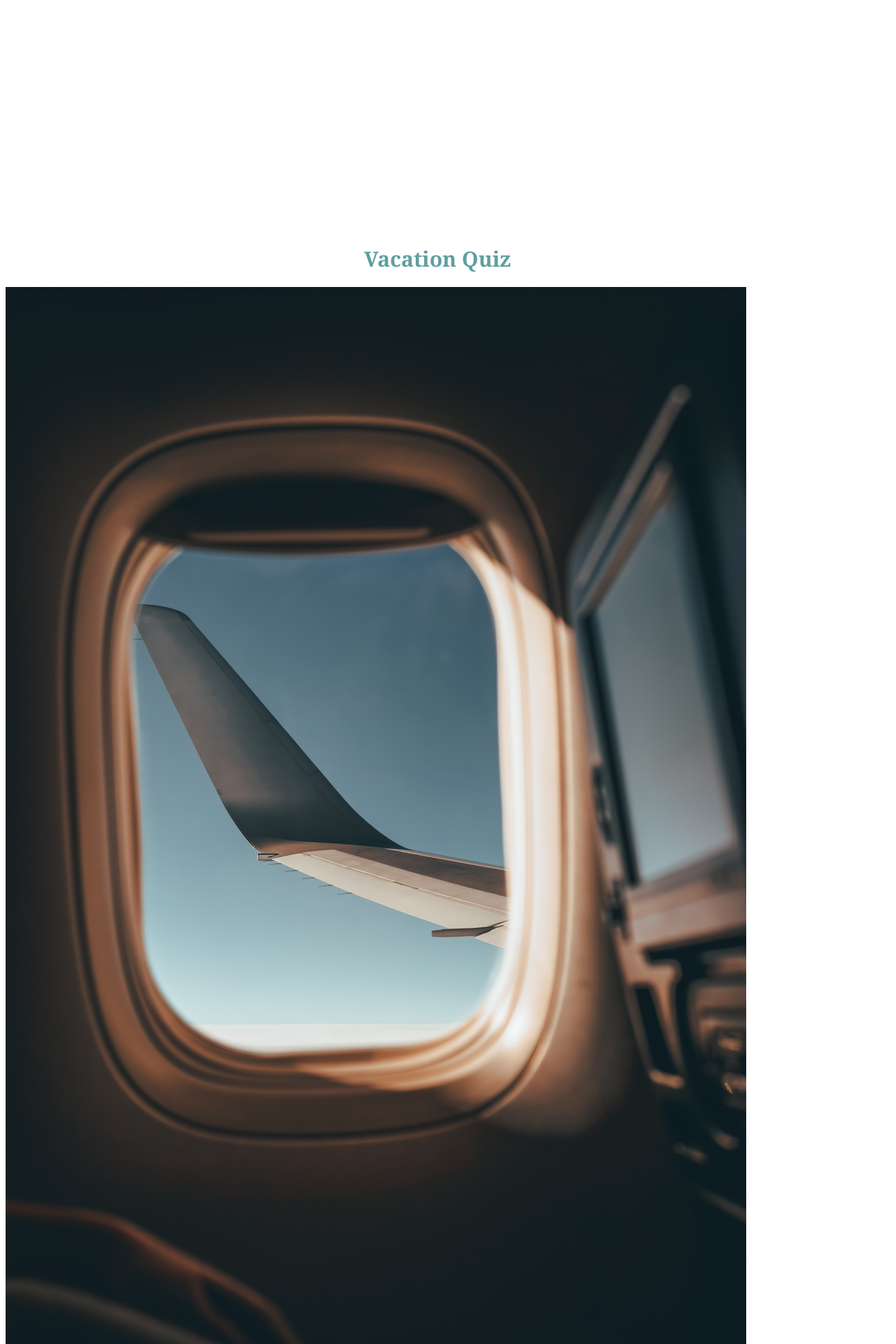
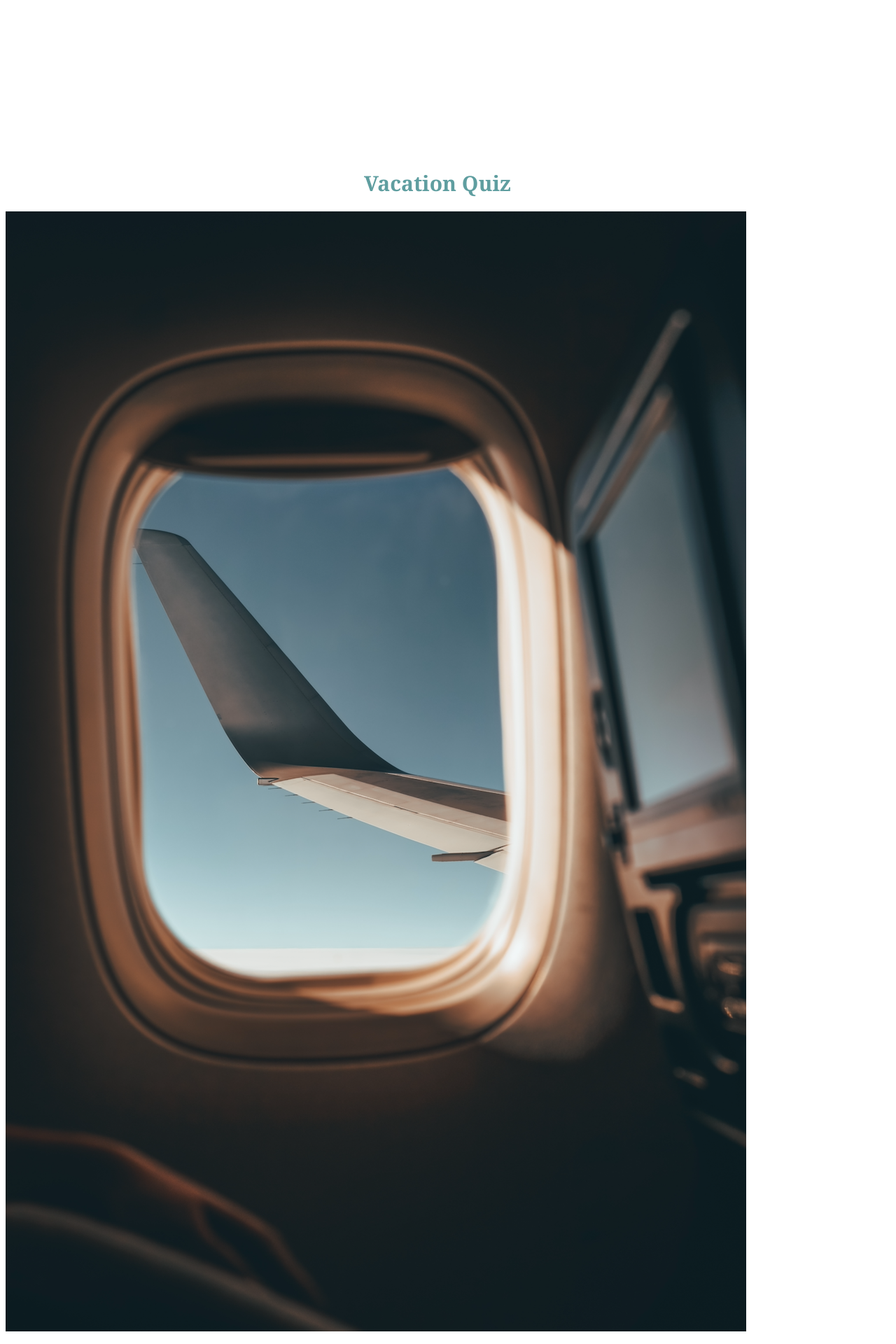
Before and after one commit to fionadonohue/DSW-forms-example, a Flask app: page / in a window 1280 px wide. Shown: the part 846-2766 px from the top of the page at 70% size. Run offline with Flask 2, Linux system fonts and the light colour scheme.

Commit message:
Update home.html

```diff
--- a/templates/home.html
+++ b/templates/home.html
@@ -31,10 +31,6 @@
   <br>
   <br>
   <br>
-  <br>
-  <br>
-  <br>
-  <br>
 
     <h1 id = "mainhead"> Vacation Quiz </h1>
     <img src="airplane2.png" alt="Airplane window">
@@ -45,19 +41,11 @@
     <br>
     <br>
     <br>
-    <br>
-<br>
-<br>
-<br>
-<br>
-<br>
-<br>
 <br>
 <br>
  <p id "directions"> This is just a fun quiz to take if you want an idea on where you should take your next vacation! If you don't completely agree with any of the answers for a question, choose the one that you align with the most. </p>
 <br>
 <br>
->>>>>>> refs/remotes/origin/master
 <form action="" name="form" method="post">
       <label for="q2" class="question" id="firstq">1. Do you prefer urban or rural areas?</label>
       <br>
```
